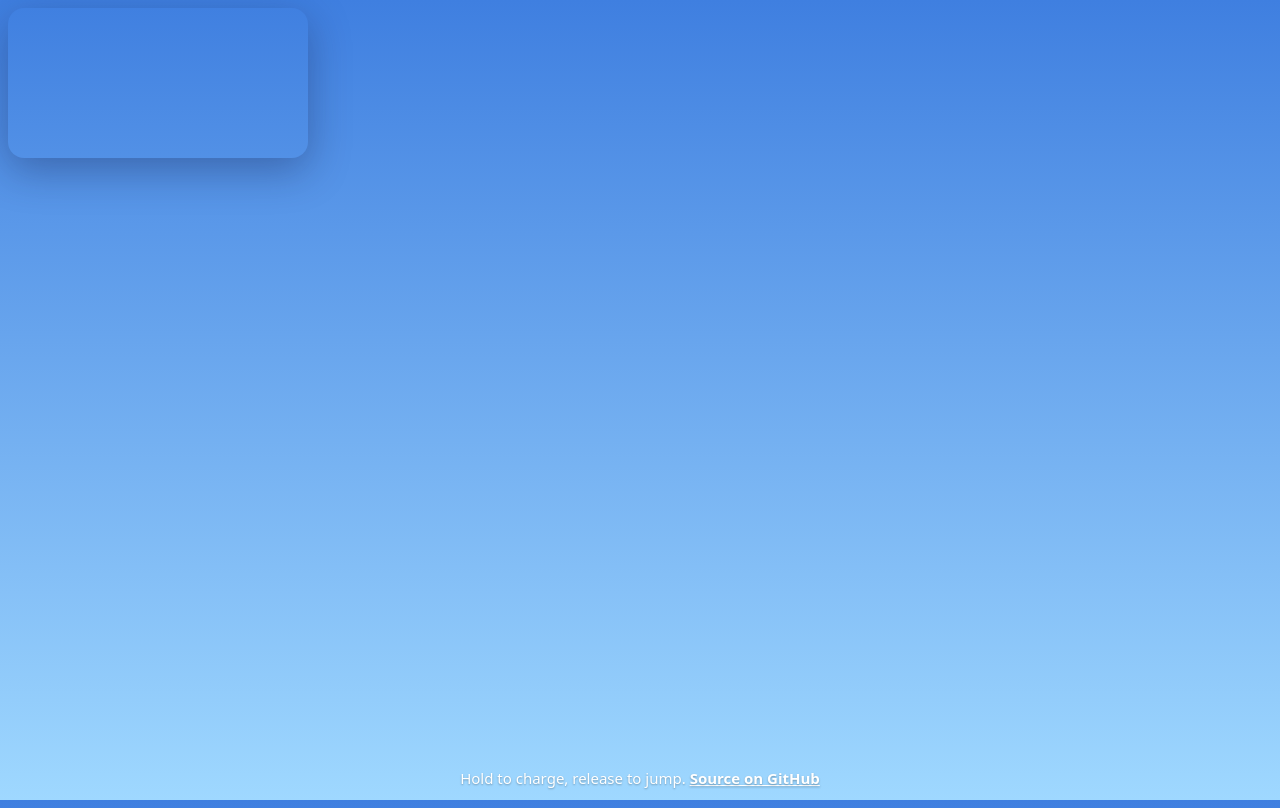
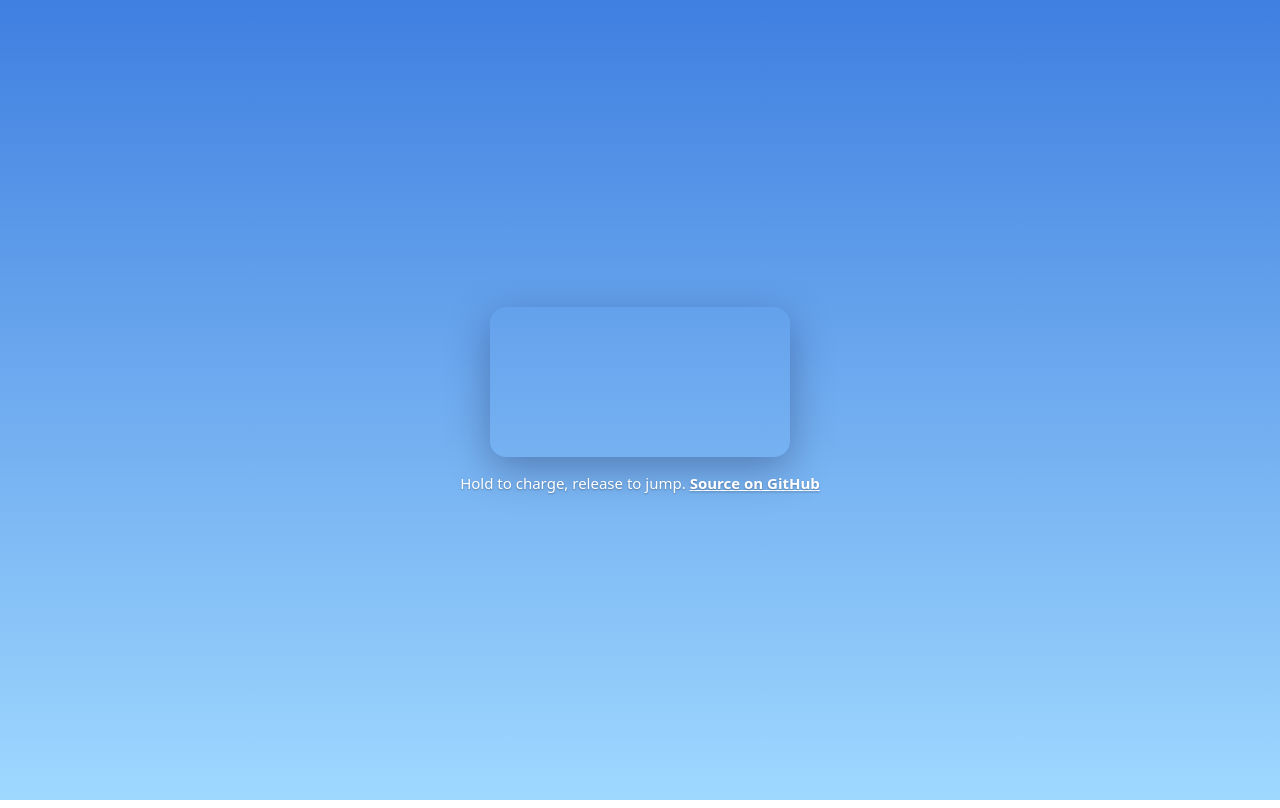
Before and after one commit to regb/scalavator, a plain HTML site: page html5/index.html in a window 1280 px wide. Drawn offline with Linux system fonts and the light colour scheme.

Commit message:
Web site from SGL's html5_site output
SGL now builds the deployable site itself, so the html5-site genrule,
which copied html5_indexjs and the assets into SGL's server layout by
hand, is gone. The macro takes the page as html_template and the favicon
and banner as site_files, and the workflow publishes bazel-bin/html5_site.

With center_canvas = False SGL only sizes the 400x650 canvas, and the
page lays it out with a flex column, so the page background no longer
needs !important to override the theme.

Co-Authored-By: Claude Opus 5.5 <noreply@anthropic.com>

```diff
--- a/html5/index.html
+++ b/html5/index.html
@@ -11,13 +11,15 @@
   <meta name="twitter:card" content="summary_large_image">
   <link rel="icon" href="favicon.png">
   <style>
-    /* SGL's fixed window theme centers the canvas in the body and sets the
-       body color inline, so the page color needs !important. */
-    html, body { height: 100%; }
+    html, body { height: 100%; margin: 0; }
     body {
-      background: linear-gradient(#3f7fe0, #9fd8ff) fixed !important;
+      background: linear-gradient(#3f7fe0, #9fd8ff) fixed;
       font-family: system-ui, -apple-system, "Segoe UI", sans-serif;
-      overflow: hidden;
+      display: flex;
+      flex-direction: column;
+      align-items: center;
+      justify-content: center;
+      gap: 16px;
     }
     #game {
       border-radius: 16px;
@@ -25,10 +27,6 @@
       touch-action: none;
     }
     footer {
-      position: fixed;
-      left: 0;
-      right: 0;
-      bottom: 12px;
       text-align: center;
       font-size: 15px;
       color: #fff;
@@ -37,18 +35,20 @@
     footer a { color: #fff; font-weight: 600; }
     /* On small screens the game takes the whole space. */
     @media (max-width: 440px), (max-height: 740px) {
+      body { justify-content: flex-start; overflow: hidden; }
       #game { border-radius: 0; box-shadow: none; }
       footer { display: none; }
     }
   </style>
 </head>
 <body>
+  <!-- SGL sizes the canvas (400x650); the page places it. -->
   <canvas id="game"></canvas>
   <footer>Hold to charge, release to jump. <a href="https://github.com/regb/scalavator">Source on GitHub</a></footer>
 
   <script type="module">
-    import { Scalavator } from "./index.js";
-    Scalavator.run(document.getElementById("game"));
+    import { {{MAIN_CLASS}} } from "./{{JS_PATH}}";
+    {{MAIN_CLASS}}.run(document.getElementById("game"));
   </script>
 </body>
 </html>
```
Also changed, not shown: 3 other files.
